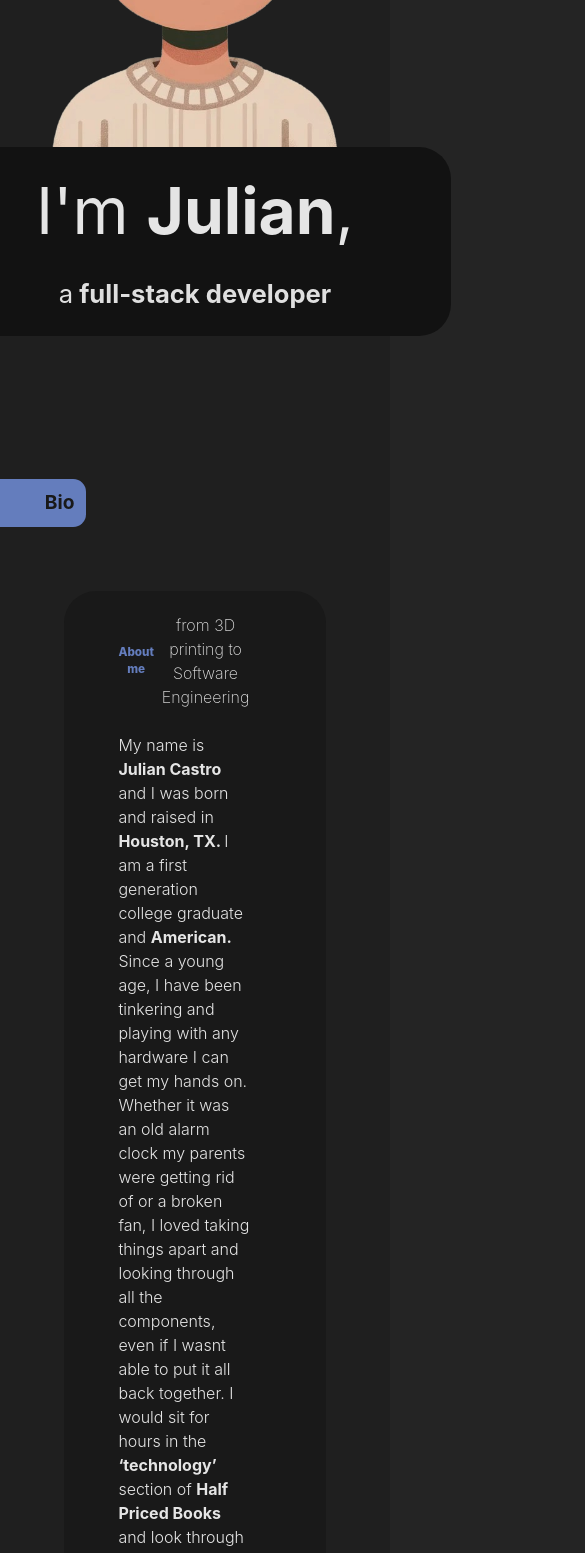
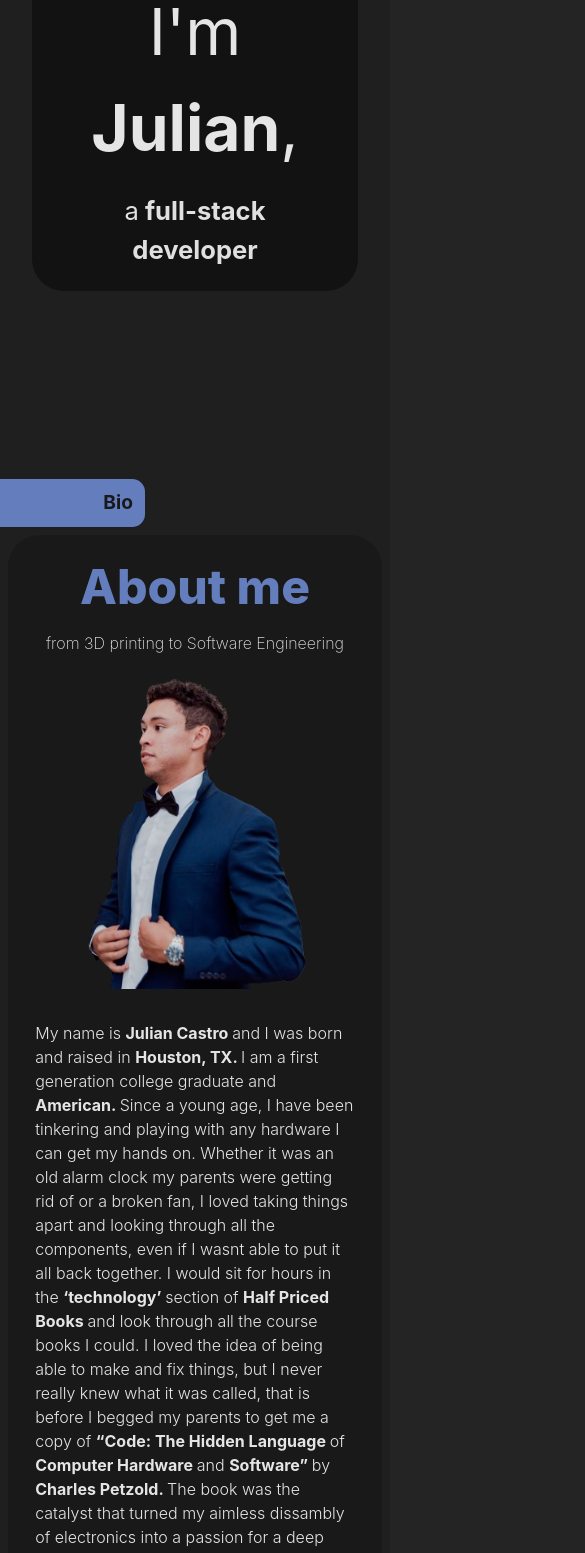
Before and after one commit to julian-castro1/portfolio, a React (Vite) app: page / in a window 390 px wide. Shown: the part 432-1985 px from the top of the page, 585 px wide, since content can reach past the window. Built offline with nearby package versions, Linux system fonts and the light colour scheme.

Commit message:
basic responsive design

```diff
--- a/src/components/ContactSection.jsx
+++ b/src/components/ContactSection.jsx
@@ -81,6 +81,10 @@ const DownloadResume = styled.div`
 const LogoImg = styled.img`
     width: 5vw;
     /* height: 10vh; */
+
+    @media only screen and (max-width: 600px) {
+        width: 50%;
+    }
 `
 const SocialsLinks = styled.div`
     display: flex;
@@ -132,12 +136,21 @@ const CardContainer = styled.div`
     padding: 1rem 2rem 1rem 2rem;
 
     border-radius: 2rem;
+
+    @media only screen and (max-width: 600px) {
+        /* margin: 0; */
+    }
 `
 const InfoContainer = styled.div`
     display: flex;
     flex-direction: row;
 
     gap: 1rem;
+
+    @media only screen and (max-width: 600px) {
+        flex-direction: column;
+        /* width: 100%; */
+    }
 `
 const TextContainer = styled.div`
     display: flex;
@@ -168,6 +181,10 @@ const MainContent = styled.div`
     font-weight: 300;
     font-size: 1.4rem;
 
+    @media only screen and (max-width: 600px) {
+        font-size: 1rem;
+    }
+
     flex-grow: 1;
 `
 
@@ -189,6 +206,13 @@ const LinksContainer = styled.div`
     margin-left: auto;
 
     gap: 1rem;
+
+    @media only screen and (max-width: 600px) {
+        width: 100%;
+        max-width: 100%;
+        margin: 0;
+
+    }
 `
 
 
--- a/src/components/InfoCard.jsx
+++ b/src/components/InfoCard.jsx
@@ -14,12 +14,12 @@ function InfoCard({theme='', title='', subtitle='', mainContent='', secondConten
 
     return (
         <CardContainer theme={theme}>
+            <TitleContainer theme={theme}>
+                        <Title onClick={handleRedirect} link={link} theme={theme}>{title}</Title>
+                        <Subtitle theme={theme}>{subtitle}</Subtitle>
+            </TitleContainer>
             <InfoContainer theme={theme}>
                 <TextContainer theme={theme}>
-                    <TitleContainer theme={theme}>
-                        <Title onClick={handleRedirect} link={link} theme={theme}>{title}</Title>
-                        <Subtitle theme={theme}>{subtitle}</Subtitle>
-                    </TitleContainer>
                     <MainContent theme={theme}>
                         {mainContentParagraphs.map((para)=>{
                             let nextIsBegin = true;
@@ -53,6 +53,10 @@ const MediaContainer = styled.div`
     display: flex;
     align-items: center;
     justify-content: center;
+
+    @media only screen and (max-width: 600px) {
+        order: 1; /* Show text container second on smaller screens */
+    }
 `
 const BoldWord = styled.span`
     font-weight: 700;
@@ -68,6 +72,11 @@ const CardContainer = styled.div`
     padding: 1rem 2rem 1rem 2rem;
 
     border-radius: 2rem;
+
+    @media only screen and (max-width: 600px) {
+        margin: .5rem;
+        padding: 1rem 1.7rem 1rem 1.7rem;
+    }
 `
 const InfoContainer = styled.div`
     display: flex;
@@ -79,6 +88,11 @@ const InfoContainer = styled.div`
     margin-top: .4rem;
 
     gap: 1rem;
+
+    @media only screen and (max-width: 600px) {
+        flex-direction: column;
+        margin: 0rem;
+    }
 `
 const TextContainer = styled.div`
     display: flex;
@@ -87,6 +101,10 @@ const TextContainer = styled.div`
     /* justify-content: space-evenly; */
 
     gap: .5rem;
+     @media only screen and (max-width: 600px) {
+        order: 2; /* Show text container second on smaller screens */
+    }
+
 `
 const TitleContainer = styled.div`
     display: flex;
@@ -94,6 +112,10 @@ const TitleContainer = styled.div`
     align-items: center;
 
     gap:2vw;
+
+    @media only screen and (max-width: 600px) {
+        flex-direction: column;
+    }
 `
 const Title = styled.div`
     color: ${props=>props.theme.primary};
@@ -102,6 +124,9 @@ const Title = styled.div`
 
     &:hover{
         cursor: ${props=>props.link == 'null' ? "auto" : "pointer"};
+    }
+    @media only screen and (max-width: 600px) {
+        font-size: 3rem;
     }
 `
 const Subtitle = styled.div`
--- a/src/components/IntroSection.jsx
+++ b/src/components/IntroSection.jsx
@@ -78,7 +78,8 @@ const IntroText = styled.div`
 
     padding: 1rem 3rem 1.4rem 3rem;
     border-radius: 2rem;
-    min-width: 26rem;
+    min-width: min(26rem, 40vw);
+
     background-color: ${props=>props.theme.back3};
 
     margin-top: 0vh;
@@ -105,7 +106,7 @@ const IntroImage = styled.img`
     margin: 0;
     padding: 0; */
 
-    max-width: 20rem;
+    max-width: min(20rem, 40vw);
     max-height: 100%;
 `
 
--- a/src/components/NavBar.jsx
+++ b/src/components/NavBar.jsx
@@ -53,6 +53,8 @@ const NavContainer = styled.div`
     top: 0;
     z-index: 30;
     box-shadow: 0px 2px 5px rgba(0,0,0,0.3);
+
+    overflow-x: scroll;
 `
 const NavOption = styled.div`
     display: flex;
--- a/src/components/SectionTitle.jsx
+++ b/src/components/SectionTitle.jsx
@@ -25,6 +25,10 @@ const Title = styled.div`
 
     font-weight: 700;
     font-size: 1.2rem;
+
+    @media only screen and (max-width: 600px) {
+        width: 30%;
+    }
 `
 
 export default SectionTitle;
```
